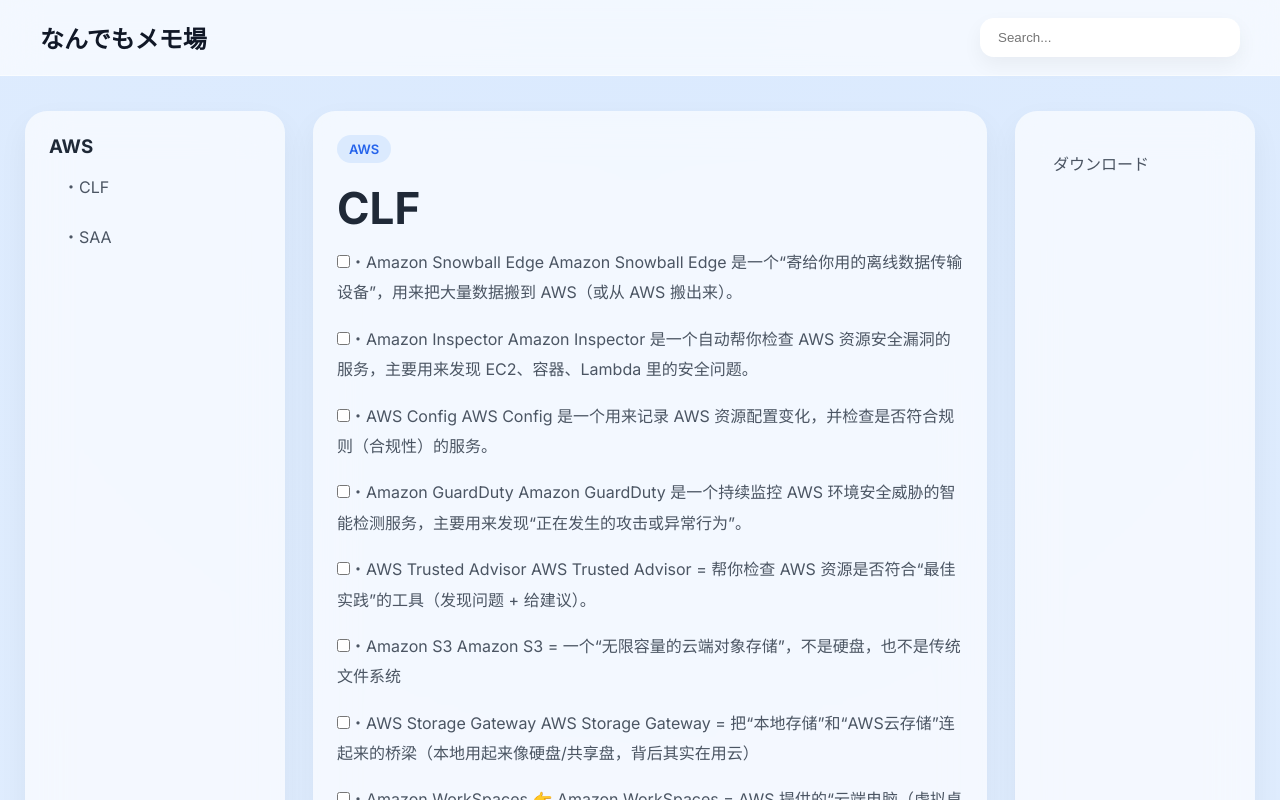
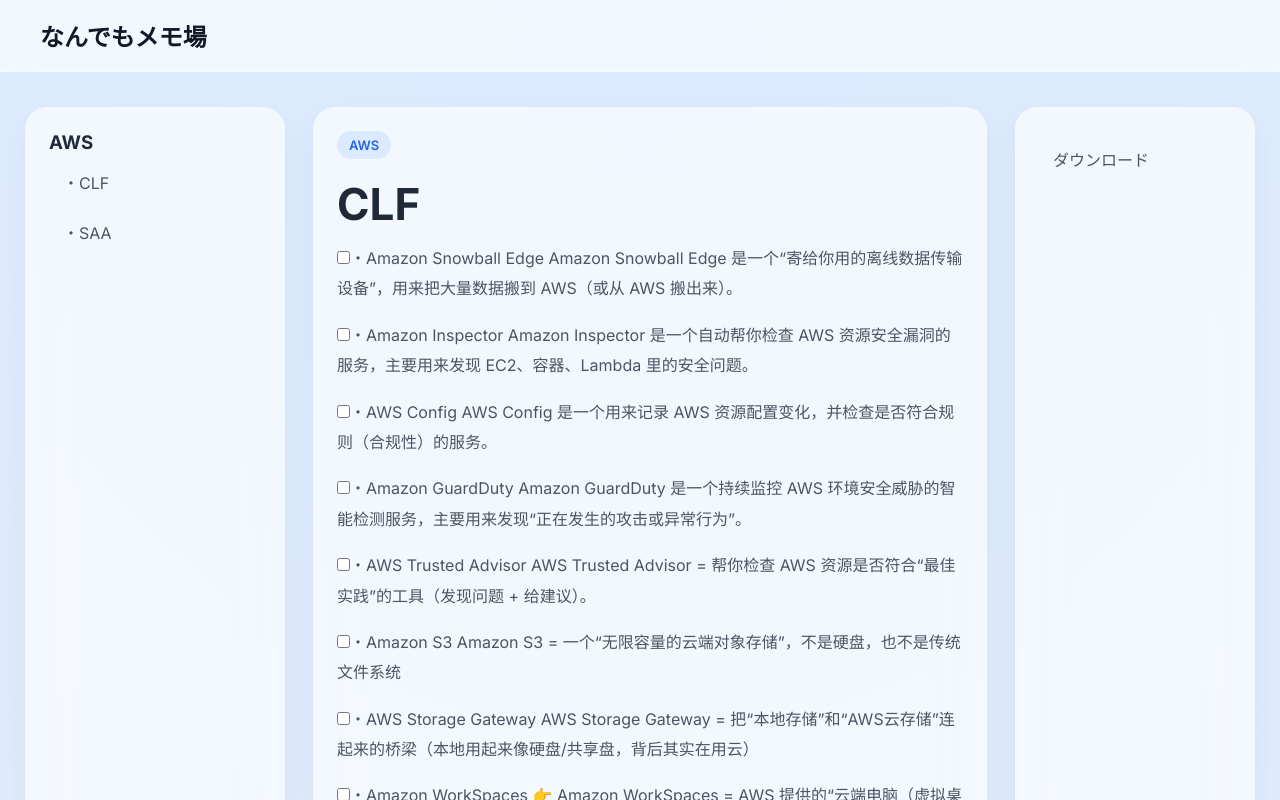
Before and after one commit to ayasekarin/html-teaching, a plain HTML site: page 20260721_learning/aws/saa.html in a window 1280 px wide. Shown: the top 800 px of the page. Drawn offline with Linux system fonts and the light colour scheme.

Commit message:
20260721

```diff
--- a/20260721_learning/aws/saa.html
+++ b/20260721_learning/aws/saa.html
@@ -170,7 +170,7 @@
 
         <header>
             <a class="logo" href="../index.html">なんでもメモ場</a>
-            <input class="search" placeholder="Search...">
+            <!-- <input class="search" placeholder="Search..."> -->
         </header>
 
         <div class="layout">
```
